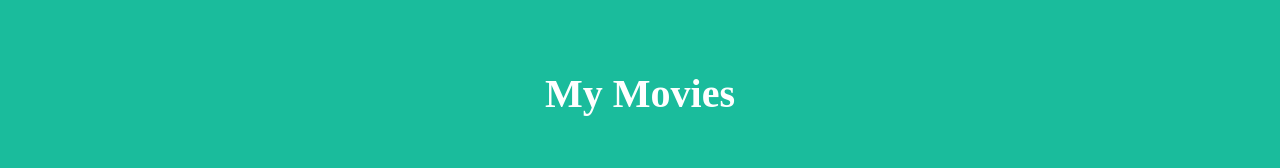
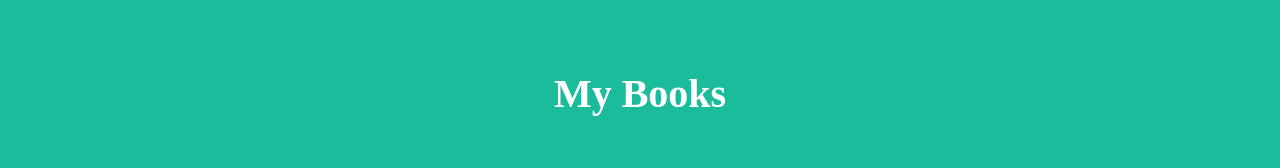
Before and after one commit to karishmadhingra30/karishmadhingra30.github.io, a plain HTML site: page list.html in a window 1280 px wide. Shown: the part 130-298 px from the top of the page. Drawn offline with Linux system fonts and the light colour scheme.

Commit message:
Updates list.html

```diff
--- a/list.html
+++ b/list.html
@@ -3,7 +3,7 @@
     <header>
         <link rel="stylesheet" href="style.css">
         <link rel="stylesheet" href="table_style.css">
-        <title>My Webpage Title</title>
+        <title>Karishma's Books</title>
     </header>
     <body>
         <!---Navigation--->
@@ -20,7 +20,7 @@
         </nav>
         <!--This code creates the middle section of the webpage-->
         <header class="masthead bg-primary text-white text-center">
-            <h1>My Movies</h1>
+            <h1>My Books</h1>
         </header>
         <!--Here is where the table will be loaded in.  The actual table will be loaded in JavaScript.-->
         <section class="mt-5 text-center">
```
